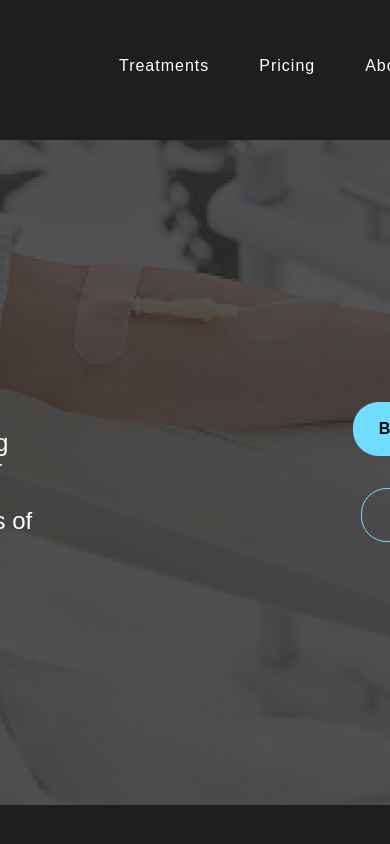
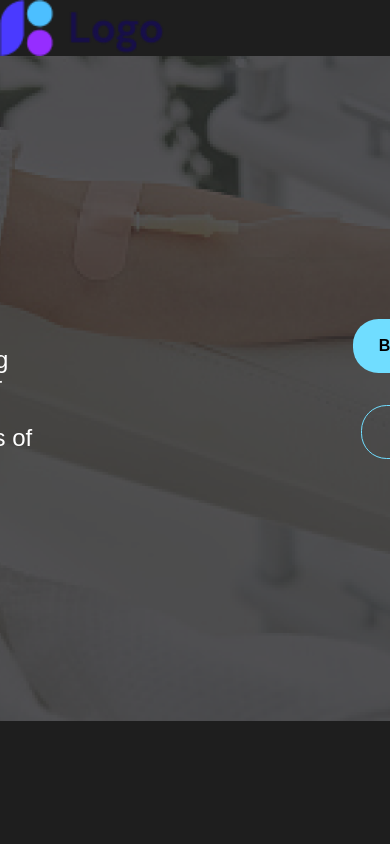
Before and after one commit to thebeatlesphan/react-iv, a React (Create React App) app: page / in a window 390 px wide. Shown: the top 844 px of the page. Built offline with nearby package versions, Linux system fonts and the light colour scheme.

Commit message:
refactoring for responsive

```diff
--- a/src/Landing/Container/Container.module.css
+++ b/src/Landing/Container/Container.module.css
@@ -2,4 +2,5 @@
     display: flex;
     flex-direction: column;
     align-items: center;
+    justify-content: center;
 }
--- a/src/Landing/Header/Header.module.css
+++ b/src/Landing/Header/Header.module.css
@@ -20,16 +20,31 @@
 .nav li {
   list-style: none;
   padding: 0 25px;
-  height: 54px;;
+  height: 54px;
   letter-spacing: 1px;
 }
 
 .button {
-    background-color: #70DDFF;
-    color: #1E1E1E;
-    width: 93px;
-    height: 54px;
-    border-radius: 1.8rem;
-    align-self: center;
-    transform: translateY(-5px)
+  background-color: #70ddff;
+  color: #1e1e1e;
+  width: 93px;
+  height: 54px;
+  border-radius: 1.8rem;
+  align-self: center;
+  transform: translateY(-5px);
 }
+
+@media screen and (max-width: 1000px) {
+  .header {
+    width: 100%;
+    height: 56px;
+    padding: 0;
+  }
+
+  .logo {
+  }
+
+  .header ul {
+    display: none;
+  }
+}
```
